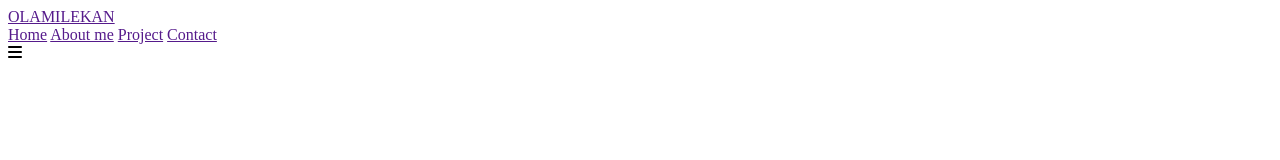
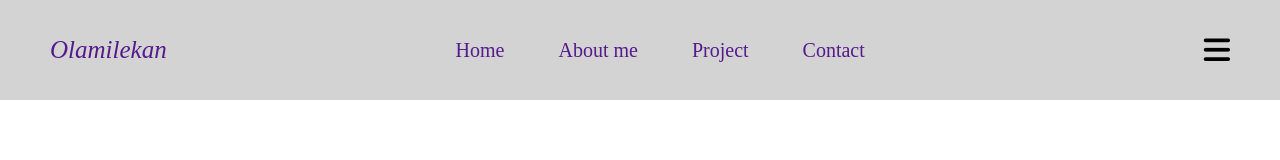
Before and after one commit to biyimo/PORTFOLIO, a plain HTML site: page index.html in a window 1280 px wide. Drawn offline with Linux system fonts and the light colour scheme.

Commit message:
Nav bar style using css

```diff
--- a/index.html
+++ b/index.html
@@ -10,25 +10,27 @@
       crossorigin="anonymous"
       referrerpolicy="no-referrer"
     />
+    <!--start-->
     <title>OLAMILEKAN'S PORTFOLIO</title>
+    <link rel="stylesheet" href="styles.css">
   </head>
 
   <body>
     <header>
       <nav>
         <div>
-          <a href="">OLAMILEKAN</a>
+          <a class="name" href="">Olamilekan</a>
         </div>
 
         <div>
-          <a href="">Home</a>
-          <a href="">About me</a>
-          <a href="">Project</a>
-          <a href="">Contact</a>
+          <a class="links" href="">Home</a>
+          <a class="links" href="">About me</a>
+          <a class="links" href="">Project</a>
+          <a class="links" href="">Contact</a>
         </div>
 
         <div>
-          <i class="fa-solid fa-bars"></i>
+          <i class="fa-solid fa-bars icons"></i>
         </div>
       </nav>
 
--- /dev/null
+++ b/styles.css
@@ -0,0 +1,34 @@
+*{
+    margin: 0;
+    padding: 0;
+}
+
+
+
+nav{
+    width: 100%;
+    height: 100px;
+    background-color: lightgray;
+    display: flex;
+    justify-content: space-between;
+    align-items: center;
+
+}
+
+.name{
+    text-decoration: none;
+    font-size: 25px;
+    font-style: italic;
+    margin-left: 50px;
+}
+
+.links{
+    text-decoration: none;
+    font-size: 20px;
+    margin-right: 50px;
+}
+
+.icons{
+    margin-right: 50px;
+    font-size: 30px;
+}
```
